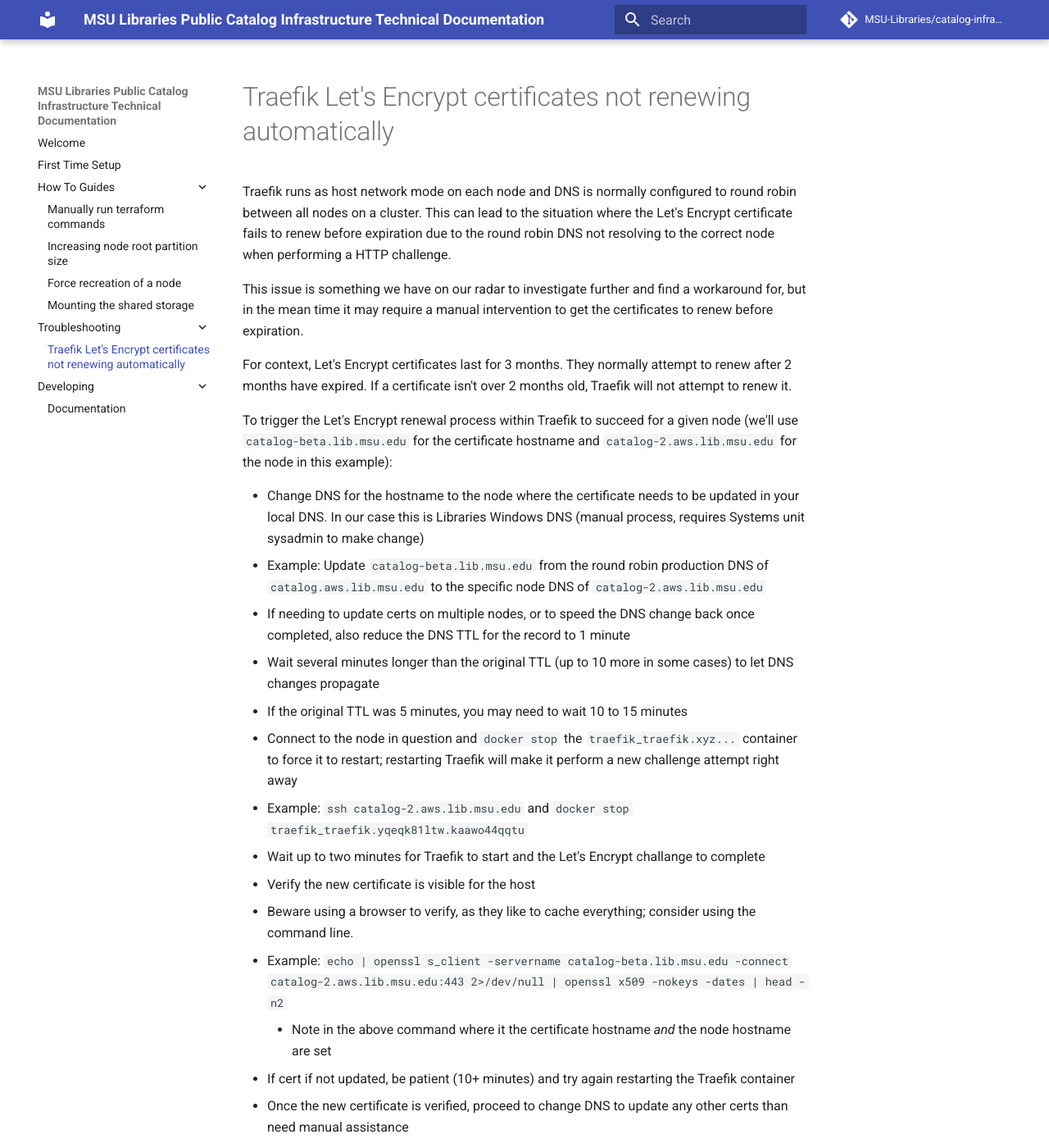
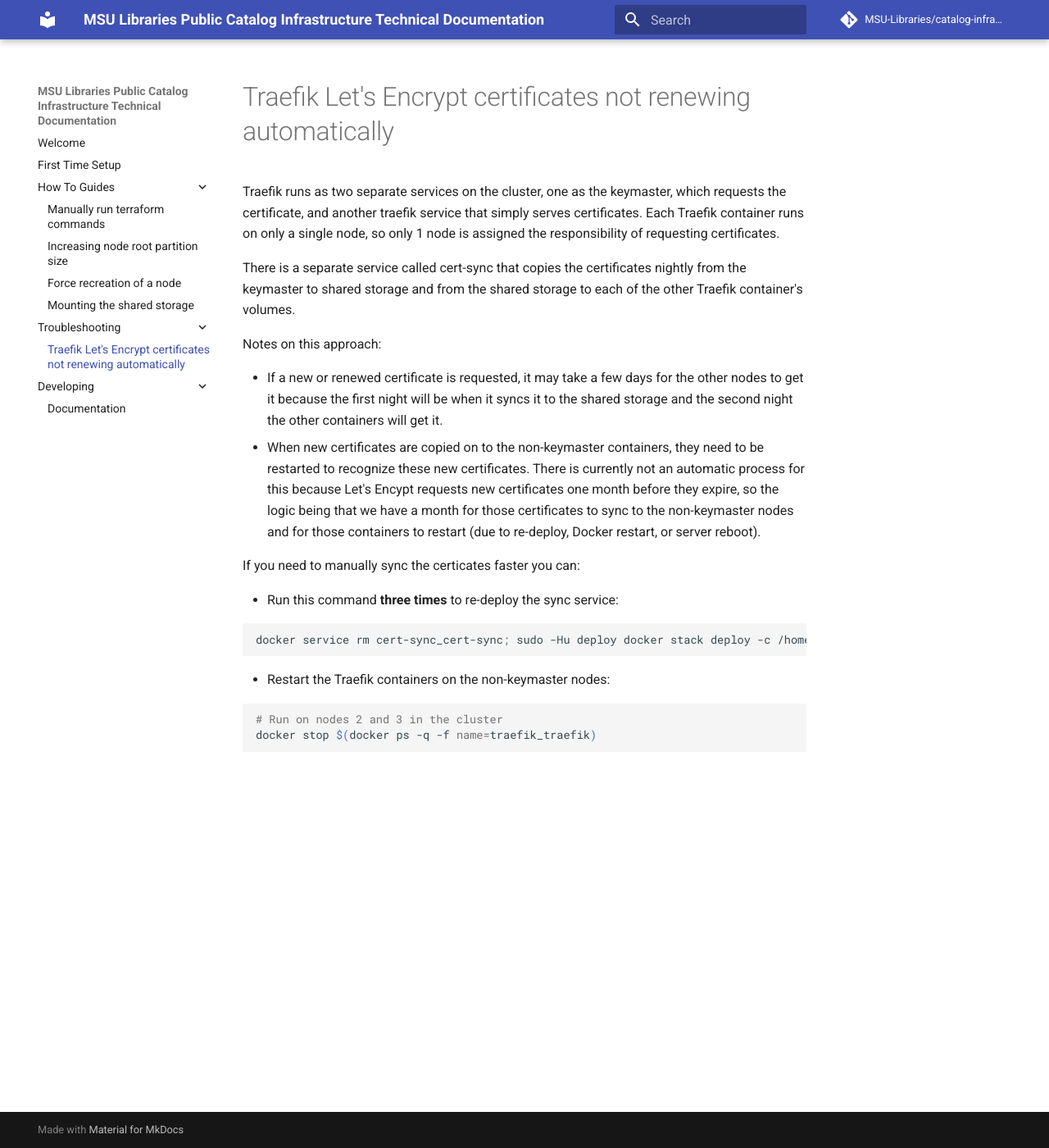
Before and after one commit to MSU-Libraries/catalog-infrastructure, an MkDocs documentation site: the page built from docs/traefik-lets-encrypt-certificates-not-renewing-automatically.md, in a window 1280 px wide and 1400 px high. Shown: the whole window at 82% size. Built offline with MkDocs 1.6.1 and Material for MkDocs 9.7.7, drawn with Linux system fonts in a browser that asks for light colours; comment, search, counter and statistics services are not loaded; some of the changed text lies outside the part shown.

Commit message:
cleanup references to old prod cluster

````diff
--- a/docs/traefik-lets-encrypt-certificates-not-renewing-automatically.md
+++ b/docs/traefik-lets-encrypt-certificates-not-renewing-automatically.md
@@ -1,33 +1,38 @@
 # Traefik Let's Encrypt certificates not renewing automatically
 
-Traefik runs as host network mode on each node and DNS is normally configured to round robin between all nodes on a cluster.
-This can lead to the situation where the Let's Encrypt certificate fails to renew before expiration
-due to the round robin DNS not resolving to the correct node when performing a HTTP challenge.
+Traefik runs as two separate services on the cluster, one as the keymaster, which requests
+the certificate, and another traefik service that simply serves certificates. Each Traefik
+container runs on only a single node, so only 1 node is assigned the responsibility
+of requesting certificates.
 
-This issue is something we have on our radar to investigate further and find a workaround for, but in
-the mean time it may require a manual intervention to get the certificates to renew before expiration.
+There is a separate service called cert-sync that copies the certificates nightly
+from the keymaster to shared storage and from the shared storage to each
+of the other Traefik container's volumes.
 
-For context, Let's Encrypt certificates last for 3 months. They normally attempt to renew after 2 months have expired. If a certificate isn't over 2 months old, Traefik will not attempt to renew it.
+Notes on this approach:
 
-To trigger the Let's Encrypt renewal process within Traefik to succeed for a given node (we'll
-use `catalog-beta.lib.msu.edu` for the certificate hostname and `catalog-2.aws.lib.msu.edu` for the
-node in this example):
+* If a new or renewed certificate is requested, it may take a few days
+  for the other nodes to get it because the first night will be
+  when it syncs it to the shared storage and the second night the other
+  containers will get it.
+* When new certificates are copied on to the non-keymaster containers,
+  they need to be restarted to recognize these new certificates. There is
+  currently not an automatic process for this because Let's Encypt requests
+  new certificates one month before they expire, so the logic being that we have
+  a month for those certificates to sync to the non-keymaster nodes and for those
+  containers to restart (due to re-deploy, Docker restart, or server reboot).
 
-* Change DNS for the hostname to the node where the certificate needs to be updated in your local DNS. In our case this is Libraries Windows DNS (manual process, requires Systems unit sysadmin to make change)
-  * Example: Update `catalog-beta.lib.msu.edu` from the round robin production DNS of `catalog.aws.lib.msu.edu` to the specific node DNS of `catalog-2.aws.lib.msu.edu`
-* If needing to update certs on multiple nodes, or to speed the DNS change back once completed, also reduce the DNS TTL for the record to 1 minute
-* Wait several minutes longer than the original TTL (up to 10 more in some cases) to let DNS changes propagate
-  * If the original TTL was 5 minutes, you may need to wait 10 to 15 minutes
-* Connect to the node in question and `docker stop` the `traefik_traefik.xyz...` container to force it to restart; restarting Traefik will make it perform a new challenge attempt right away
-  * Example: `ssh catalog-2.aws.lib.msu.edu` and `docker stop traefik_traefik.yqeqk81ltw.kaawo44qqtu`
-* Wait up to two minutes for Traefik to start and the Let's Encrypt challange to complete
-* Verify the new certificate is visible for the host
-  * Beware using a browser to verify, as they like to cache everything; consider using the command line.
-  * Example: `echo | openssl s_client -servername catalog-beta.lib.msu.edu -connect catalog-2.aws.lib.msu.edu:443 2>/dev/null | openssl x509 -nokeys -dates | head -n2`
-    * Note in the above command where it the certificate hostname _and_ the node hostname are set
-* If cert if not updated, be patient (10+ minutes) and try again restarting the Traefik container
-* Once the new certificate is verified, proceed to change DNS to update any other certs than need manual assistance
-* Once all certificates are okay, change DNS back to the round robin configuration and prior TTL
-  * Example: Update `catalog-beta.lib.msu.edu` back to `catalog.aws.lib.msu.edu` with a TTL of 5 minutes
+If you need to manually sync the certicates faster you can:
 
-That should be all that's required.
+* Run this command **three times** to re-deploy the sync service:
+
+```bash
+docker service rm cert-sync_cert-sync; sudo -Hu deploy docker stack deploy -c /home/deploy/core-stacks/docker-compose.cert-sync.yml cert-sync
+```
+
+* Restart the Traefik containers on the non-keymaster nodes:
+
+```bash
+# Run on nodes 2 and 3 in the cluster
+docker stop $(docker ps -q -f name=traefik_traefik)
+```
````
Also changed, not shown: .gitlab-ci.yml (+2 -37 lines), docs/first-time-setup.md (+5 -5 lines), docs/mounting-the-shared-storage.md (+3 -3 lines), 2 other files.
